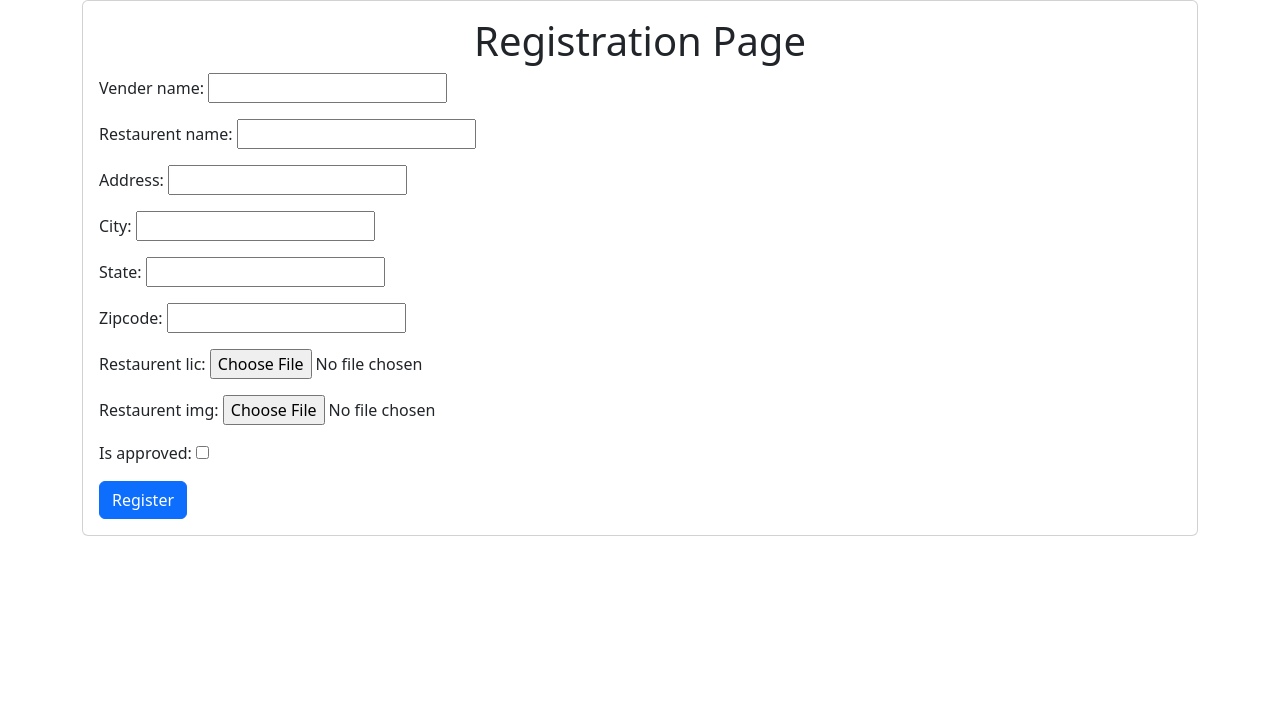
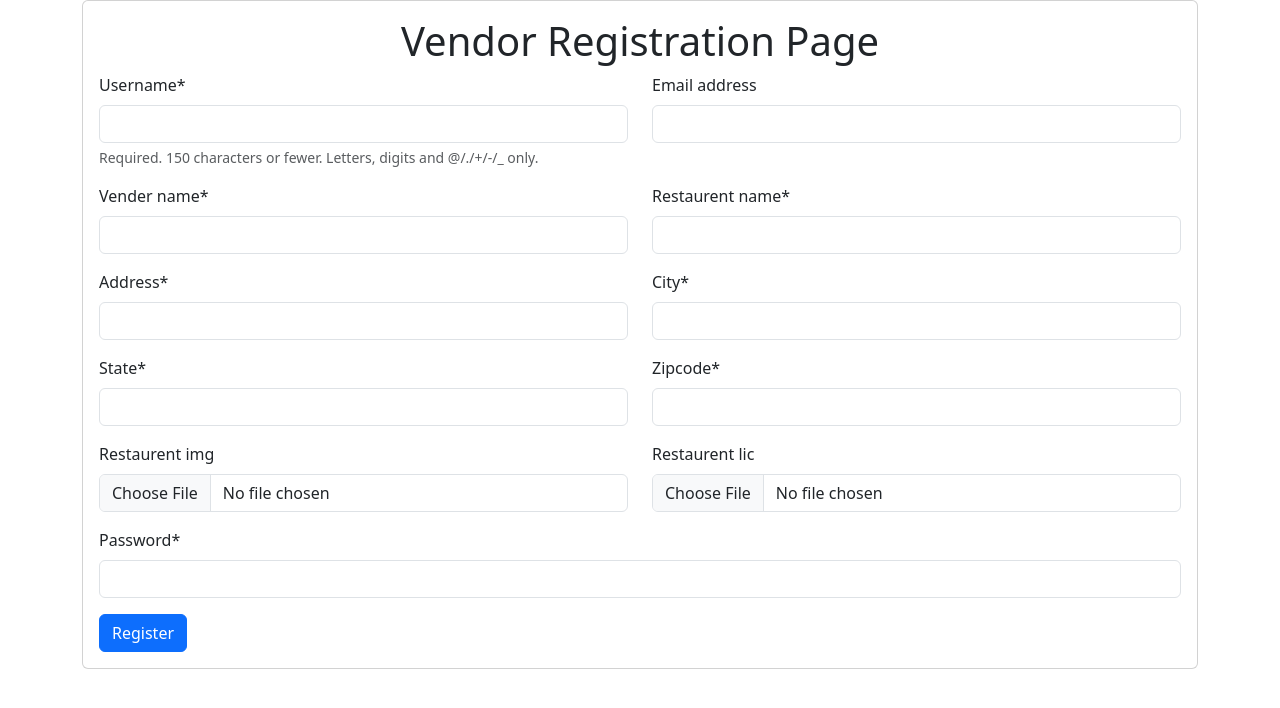
Before and after one commit to sachinshah16/Vendor-Management-System, a Django app: page /vender/venderregister in a window 1280 px wide. Shown: the part 40-748 px from the top of the page. Run offline with Django 5.2, Linux system fonts and the light colour scheme; some libraries are stand-ins or nearby versions.

Commit message:
added vender registration

```diff
--- a/accounts/models.py
+++ b/accounts/models.py
@@ -15,3 +15,4 @@ class userDetails(models.Model):
     state = models.CharField(max_length=100)
     zipcode = models.CharField(max_length=100)
     img = models.ImageField(upload_to='userimg/',blank=True, null=True)
+    user_type = models.CharField(max_length=100, default='customer')
--- a/templates/venders/vender_register.html
+++ b/templates/venders/vender_register.html
@@ -12,10 +12,58 @@
             <h1 style="text-align: center;">Thank you for the registration</h1>
 
             {% else %}
-            <h1 style="text-align: center;">Registration Page</h1>
+            <h1 style="text-align: center;">Vendor Registration Page</h1>
             <form action="" method="post" enctype="multipart/form-data">
                 {% csrf_token %}
-                {{form.as_p}}
+                <div class="row">
+                    <div class="col-md-6">
+                        {{form1.username | as_crispy_field}}
+                    </div>
+                    <div class="col-md-6">
+                        {{form1.email | as_crispy_field}}
+                    </div>
+                </div>
+
+                <div class="row">
+                    <div class="col-md-6">
+                        {{form2.vender_name | as_crispy_field}}
+                    </div>
+                    <div class="col-md-6">
+                        {{form2.restaurent_name | as_crispy_field}}
+                    </div>
+                </div>
+
+                <div class="row">
+                    <div class="col-md-6">
+                        {{form2.address | as_crispy_field}}
+                    </div>
+                    <div class="col-md-6">
+                        {{form2.city | as_crispy_field}}
+                    </div>
+                </div>
+
+                <div class="row">
+                    <div class="col-md-6">
+                        {{form2.state | as_crispy_field}}
+                    </div>
+                    <div class="col-md-6">
+                        {{form2.zipcode | as_crispy_field}}
+                    </div>
+                </div>
+                <div class="row">
+                    <div class="col-md-6">
+                        {{form2.restaurent_img | as_crispy_field}}
+                    </div>
+                    <div class="col-md-6">
+                        {{form2.restaurent_lic | as_crispy_field}}
+                    </div>
+
+                </div>
+                <div class="row">
+
+                    {{form1.password | as_crispy_field}}
+
+                </div>
 
                 <input type="submit" value="Register" class="btn btn-primary">
             </form>
--- a/venders/forms.py
+++ b/venders/forms.py
@@ -1,9 +1,16 @@
 from django import forms
 from venders.models import multiVenders
-
+from django.contrib.auth.models import User
 
 
 class venderForm(forms.ModelForm):
+    password = forms.CharField(widget=forms.PasswordInput())
+    class Meta:
+        model = User
+        fields = ['username','email','password']
+
+class venderDetailsForm(forms.ModelForm):
     class Meta:
         model = multiVenders
-        fields = ['vender_name','restaurent_name','address','city','state','zipcode','restaurent_lic','restaurent_img','is_approved']
+        fields = '__all__'
+        exclude = ('is_approved', 'user_type', 'user')
--- a/venders/models.py
+++ b/venders/models.py
@@ -1,8 +1,17 @@
 from django.db import models
+from django.conf import settings
+
 
 # Create your models here.
 
 class multiVenders(models.Model):
+    user = models.OneToOneField(
+        settings.AUTH_USER_MODEL,
+        on_delete=models.CASCADE,
+        null=True,
+        blank=True,
+    )
+
     vender_name = models.CharField(max_length=100)
     restaurent_name = models.CharField(max_length=100)
     address = models.CharField(max_length=100)
@@ -12,3 +21,7 @@ class multiVenders(models.Model):
     restaurent_lic = models.ImageField(upload_to='licience_pics', blank=True, null=True)
     restaurent_img = models.ImageField(upload_to='restaurent_pics', blank=True, null=True)
     is_approved = models.BooleanField(default=False)
+    user_type = models.CharField(max_length=100, default='vender')
+
+    def __str__(self):
+        return self.restaurent_name
--- a/venders/views.py
+++ b/venders/views.py
@@ -7,15 +7,22 @@ def venderRegister(request):
     registerd = False
 
     if request.method == 'POST':
-        form = venderForm(request.POST, request.FILES)
+        user_form = venderForm(request.POST)
+        details_form = venderDetailsForm(request.POST, request.FILES)
 
-        if form.is_valid():
-            form.save()
+        if user_form.is_valid() and details_form.is_valid():
+            user = user_form.save()
+            user.set_password(user.password)
+            user.save()
+            details = details_form.save(commit=False)
+            details.user = user
+            details.save()
             registerd = True
     else:
-        form =  venderForm()
+        user_form = venderForm()
+        details_form = venderDetailsForm()
 
-    return render(request, 'venders/vender_register.html', {'form':form, 'registerd':registerd})
+    return render(request, 'venders/vender_register.html', {'form1':user_form,'form2':details_form, 'registerd':registerd})
 
 def vender_details(request, id=0):
     vender = multiVenders.objects.get(id=id)
```
Also changed, not shown: accounts/migrations/0002_userdetails_user_type.py (added), db.sqlite3, media/licience_pics/lic1.jpeg (added), media/licience_pics/lic1_1dpbsI0.jpeg (added), media/licience_pics/lic1_BI0Ygkt.jpeg (added), media/restaurent_pics/foodhub.jpg (added), media/restaurent_pics/foodhub_UUZl37i.jpg (added), media/restaurent_pics/foodhub_vAIdfvk.jpg (added), media/userimg/loading_Geyw8FX.gif (added), venders/migrations/0002_multivenders_user.py (added), venders/migrations/0003_multivenders_user_type.py (added).
